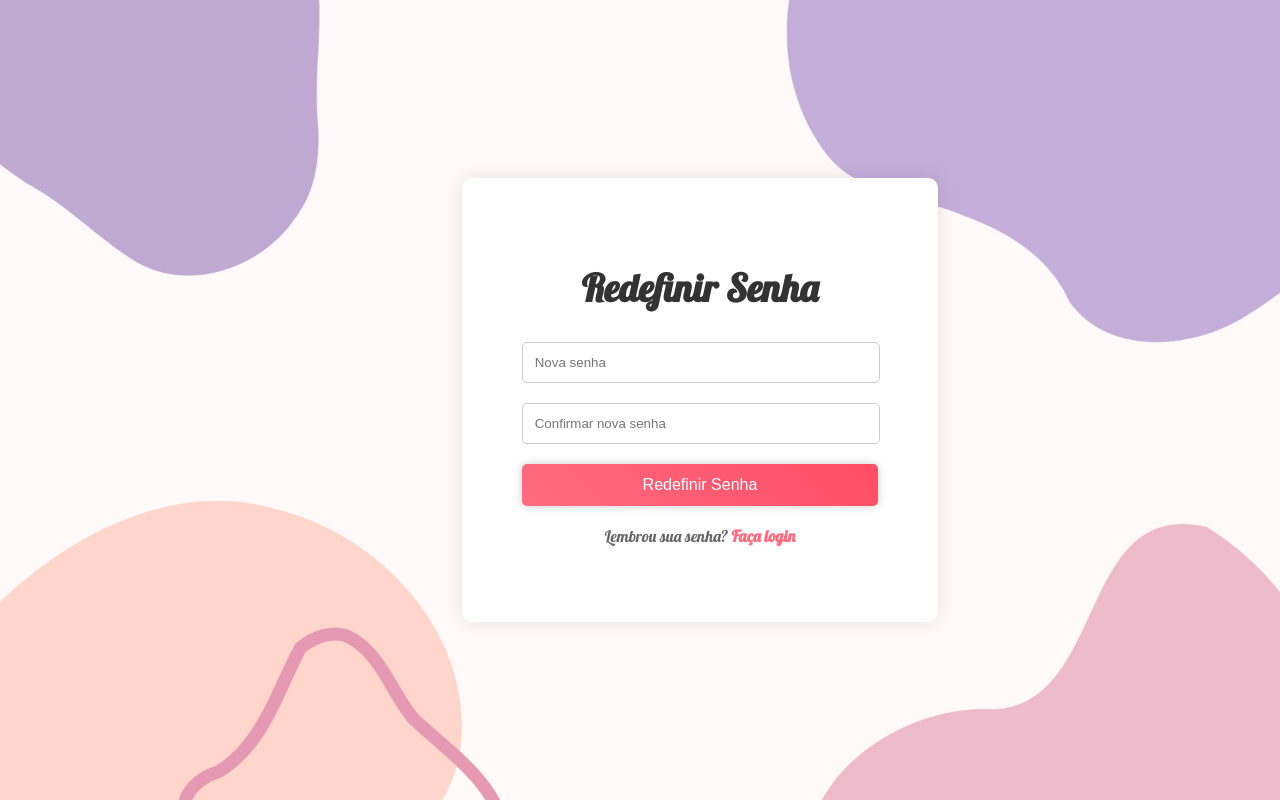
After one commit to guscostam/ecommerce-ellazafiro, a Flask app: page /reset-password/1 in a window 1280 px wide. The commit adds this page. Run offline with Flask 3, Linux system fonts and the light colour scheme.

Commit message:
Sign-up Update and forgot-password features

```diff
--- /dev/null
+++ b/app/auth/forgot_password_routes.py
@@ -0,0 +1,84 @@
+from flask import Blueprint, render_template, request, url_for
+from email.mime.multipart import MIMEMultipart
+from email.mime.text import MIMEText
+import random
+import string
+import smtplib
+import sqlite3
+
+forgot_password_bp = Blueprint('forgot_password', __name__)
+
+password_reset_tokens = {}
+
+smtp_server = 'smtp.gmail.com'
+smtp_port = 587
+gmail_user = 'ellazaffirofashion@gmail.com'
+gmail_password = 'epqmqbgskiiroztj'
+
+def db_connection(email):
+    conn = sqlite3.connect('data/clients.db')
+    cursor = conn.cursor()
+    cursor.execute("SELECT * FROM clients WHERE email=?", (email,))
+    existing_user = cursor.fetchone()
+    return existing_user
+
+def update_password(email, new_password):
+    conn = sqlite3.connect('data/clients.db')
+    cursor = conn.cursor()
+    cursor.execute("UPDATE clients SET password=? WHERE email=?", (new_password, email))
+    conn.commit()
+    conn.close()
+
+def generate_reset_token():
+    token = ''.join(random.choices(string.ascii_letters + string.digits, k=20))
+    return token
+
+def send_reset_email(email, reset_link):
+    msg = MIMEMultipart()
+    msg['From'] = gmail_user
+    msg['To'] = email
+    msg['Subject'] = 'Recuperação de senha'
+    body = f"Para redefinir sua senha, clique no link a seguir:\n{reset_link}"
+    msg.attach(MIMEText(body, 'plain'))
+
+    try:
+        server = smtplib.SMTP(smtp_server, smtp_port)
+        server.starttls()
+        server.login(gmail_user, gmail_password)
+        server.sendmail(gmail_user, email, msg.as_string())
+        server.quit()
+        print('E-mail enviado com sucesso')
+    except Exception as e:
+        print(f'Erro ao enviar e-mail: {e}')
+
+@forgot_password_bp.route('/forgot-password', methods=['POST'])
+def forgot_password():
+    email = request.form['forgot-email']
+    existing_user = db_connection(email)
+    if existing_user:
+        reset_token = generate_reset_token()
+        password_reset_tokens[email] = reset_token
+        reset_link = url_for('forgot_password.reset_password', token=reset_token, _external=True)
+        send_reset_email(email, reset_link)
+        return f'<script>alert("Um e-mail com as instruções de recuperação foi enviado para {email}"); window.location.href = "/forgot-password";</script>'
+    else:
+        return f'<script>alert("Este e-mail não está registrado"); window.location.href = "/forgot-password";</script>', 400
+
+@forgot_password_bp.route('/reset-password/<token>', methods=['GET', 'POST'])
+def reset_password(token):
+    if request.method == "POST":
+        new_password = request.form['reset-new-password']
+        confirm_password = request.form['reset-confirm-password']
+        if new_password != confirm_password:
+            return f'<script>alert("As senhas não coincidem"); window.location.href = "/reset-password/{token}";</script>', 400
+
+        email = [email for email, t in password_reset_tokens.items() if t == token]
+        if not email:
+            return f'<script>alert("Token inválido"); window.location.href = "/reset-password/{token}";</script>', 400
+
+        del password_reset_tokens[email[0]]
+
+        update_password(email[0], new_password)
+        return f'<script>alert("Senha redefinida com sucesso"); window.location.href = "/";</script>'
+
+    return render_template('reset_password.html', token=token)
--- /dev/null
+++ b/app/layout/static/css/reset_password.css
@@ -0,0 +1,112 @@
+body {
+    margin: 0;
+    padding: 0;
+    font-family: 'Lobster', cursive;
+    background-color: #f9f9f9;
+    display: flex;
+    justify-content: center;
+    align-items: center;
+    height: 100vh;
+    overflow: hidden;
+}
+
+.reset-password-form {
+    background-color: #fff;
+    padding: 60px;
+    border-radius: 10px;
+    box-shadow: 0px 0px 20px rgba(0, 0, 0, 0.1);
+    text-align: center;
+    max-width: 400px;
+    width: 100%;
+    transform: translateY(50px) scale(0.9);
+    opacity: 0;
+    transition: transform 0.8s ease-out, opacity 0.8s ease-out;
+}
+
+body.loaded .reset-password-form {
+    transform: translateY(0) scale(1);
+    opacity: 1;
+}
+
+.reset-password-form h1 {
+    font-size: 38px;
+    margin-bottom: 30px;
+    color: #333;
+}
+
+.reset-password-form .input-group {
+    margin-bottom: 20px;
+    text-align: left;
+    display: flex;
+    flex-direction: column;
+}
+
+.reset-password-form .input-group input {
+    width: calc(100% - 24px);
+    padding: 12px;
+    border: 1px solid #ccc;
+    border-radius: 5px;
+    transition: border-color 0.3s ease, box-shadow 0.3s ease;
+}
+
+.reset-password-form .input-group input:focus {
+    outline: none;
+    border-color: #ff6b81;
+}
+
+.reset-password-form .input-group input:hover {
+    border-color: #ff6b81;
+    box-shadow: 0 0 10px rgba(255, 107, 129, 0.5);
+}
+
+.reset-password-form button {
+    width: 100%;
+    padding: 12px;
+    background: linear-gradient(45deg, #ff6b81, #ff4d64);
+    color: #fff;
+    border: none;
+    border-radius: 5px;
+    cursor: pointer;
+    font-size: 16px;
+    transition: transform 0.3s ease, box-shadow 0.3s ease, background 0.3s ease;
+    box-sizing: border-box;
+    box-shadow: 0px 0px 10px rgba(0, 0, 0, 0.2);
+}
+
+.reset-password-form button:hover {
+    transform: translateY(-3px);
+    box-shadow: 0px 3px 10px rgba(0, 0, 0, 0.3);
+}
+
+.back-to-login {
+    margin-top: 20px;
+    color: #666;
+}
+
+.back-to-login a {
+    color: #ff6b81;
+    text-decoration: none;
+    font-weight: bold;
+}
+
+.back-to-login a:hover {
+    text-decoration: underline;
+}
+
+.background-image {
+    position: fixed;
+    top: 0;
+    left: 0;
+    width: 100%;
+    height: 100%;
+    background-image: url('../img/background1.jpg');
+    background-size: cover;
+    background-position: center;
+    z-index: -1;
+}
+
+@media screen and (max-width: 768px) {
+    .reset-password-form {
+        max-width: 90%;
+    }
+}
--- a/app/layout/templates/forgot_password.html
+++ b/app/layout/templates/forgot_password.html
@@ -10,10 +10,10 @@
 <body>
     <div class="background-image"></div>
     <div class="container">
-        <form class="forgot-password-form">
+        <form class="forgot-password-form" action="/forgot-password" method="post">
             <h1>Recuperar Senha</h1>
             <div class="input-group">
-                <input type="email" id="email" name="email" placeholder="E-mail cadastrado" required>
+                <input type="email" id="forgot-email" name="forgot-email" placeholder="E-mail cadastrado" required>
             </div>
             <button type="submit">Enviar Email de Recuperação</button>
             <p class="back-to-login">Lembrou sua senha? <a href="{{ url_for('login.index_login') }}">Faça login</a></p>
--- /dev/null
+++ b/app/layout/templates/reset_password.html
@@ -0,0 +1,31 @@
+<!DOCTYPE html>
+<html lang="pt-br">
+<head>
+    <meta charset="UTF-8">
+    <meta name="viewport" content="width=device-width, initial-scale=1.0">
+    <title>Redefinir Senha</title>
+    <link rel="stylesheet" href="../static/css/reset_password.css">
+    <link href="https://fonts.googleapis.com/css2?family=Lobster&display=swap" rel="stylesheet">
+</head>
+<body>
+    <div class="background-image"></div>
+    <div class="container">
+        <form class="reset-password-form" action="{{ url_for('forgot_password.reset_password', token=token) }}" method="post">
+            <h1>Redefinir Senha</h1>
+            <div class="input-group">
+                <input type="password" id="reset-new-password" name="reset-new-password" pattern="(?=.*[A-Z])(?=.*[!@#$%^&*])[A-Za-z\d!@#$%^&*]{6,}" title="A senha deve ter no mínimo 6 caracteres, pelo menos uma letra maiúscula e um caractere especial." placeholder="Nova senha" required>
+            </div>
+            <div class="input-group">
+                <input type="password" id="reset-confirm-password" name="reset-confirm-password" placeholder="Confirmar nova senha" required>
+            </div>
+            <button type="submit">Redefinir Senha</button>
+            <p class="back-to-login">Lembrou sua senha? <a href="{{ url_for('login.index_login') }}">Faça login</a></p>
+        </form>
+    </div>
+    <script>
+        window.addEventListener('load', function() {
+            document.body.classList.add('loaded');
+        });
+    </script>
+</body>
+</html>
--- a/app/layout/templates/system_index.html
+++ b/app/layout/templates/system_index.html
@@ -27,7 +27,7 @@
 
     <section class="hero">
         <div class="container">
-            <h2>Seja Bem-Vinda à Nossa Loja</h2>
+            <h2>Seja Bem-Vindo(a), {{ name }}</h2>
             <p>Descubra as últimas tendências em moda feminina.</p>
             <a href="https://www.instagram.com/ellazaffiro/" class="btn" target="_blank">Explore Agora</a>
         </div>
--- a/run.py
+++ b/run.py
@@ -1,10 +1,14 @@
 from flask import Flask
 from app.auth.login_routes import login_bp
+from app.auth.forgot_password_routes import forgot_password_bp
+from app.auth.signup_routes import signup_bp
 
 app = Flask(__name__, template_folder='app/layout/templates', static_folder='app/layout/static')
 app.secret_key = '3c1b41c7b50912966d49ae4a198a6a3913a76c930e9ef38e'
 
 app.register_blueprint(login_bp)
+app.register_blueprint(forgot_password_bp)
+app.register_blueprint(signup_bp)
 
 if __name__ == '__main__':
     app.run(debug=True)
```
Also changed, not shown: app/auth/check_login.py (deleted, +0 -9 lines), app/auth/login_routes.py (+24 -30 lines), app/auth/signup_routes.py (added, +32 -0 lines), data/database.py (+3 -4 lines), data/clients.db.
